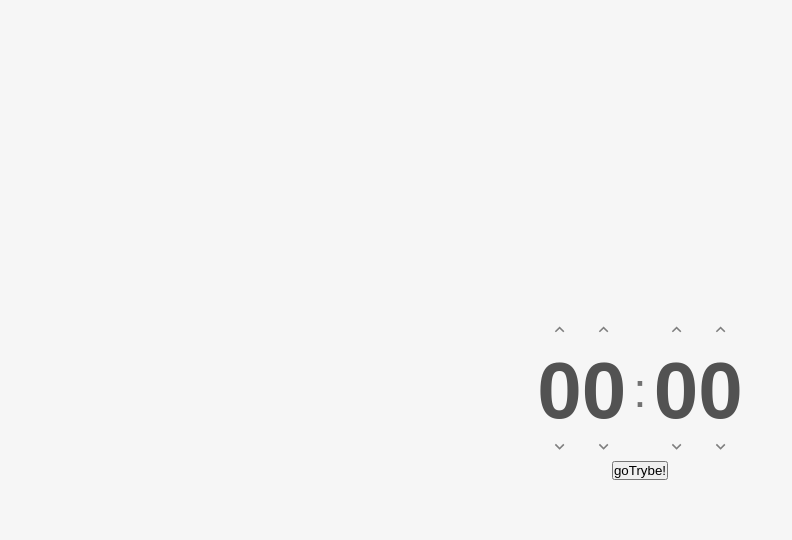
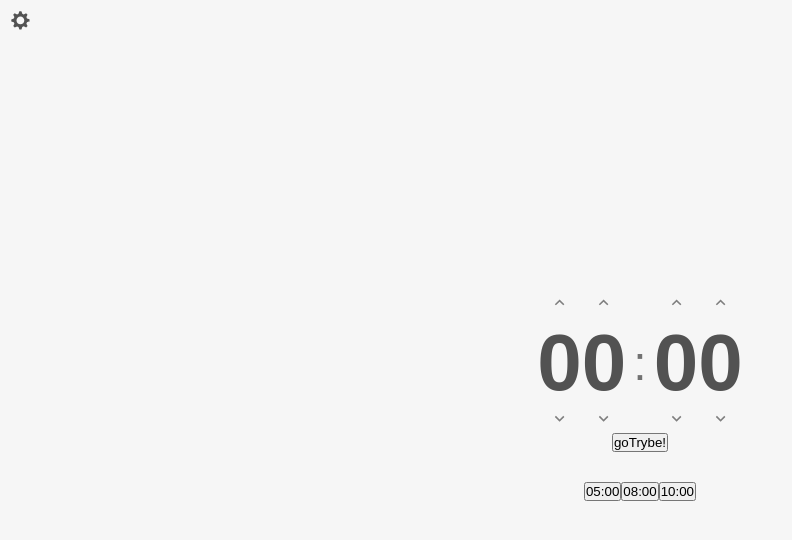
Before and after one commit to RenzoSev/typescript-countdown, a React (Create React App) app: page / in a window 1280 px wide. Shown: the top 540 px of the page, without its empty margins (0-792 px from the left). Built offline with nearby package versions, Linux system fonts and the light colour scheme.

Commit message:
feat: presets home page

```diff
--- a/src/App.tsx
+++ b/src/App.tsx
@@ -2,9 +2,9 @@
 
 import React, { useEffect, useState, useRef } from 'react';
 import Countdown from 'react-countdown';
-import SetCountdown from './components/SetCountdown';
+import { GoGear } from 'react-icons/go';
 
-import Section from './styles';
+import { Section, DivConfig } from './styles';
 
 import {
   convertCountdownToNumbers,
@@ -15,6 +15,9 @@ import {
 import fixTimeToDisplay from './utils/changeTimeToDisplay';
 import { CountdownTypes, setTimeInfoTypes, timeTypes } from './types';
 import { getStorage, setStorage } from './helper/localStorage';
+
+import Presets from './components/Presets';
+import SetCountdown from './components/SetCountdown';
 
 import GlobalStyle from './styles/global';
 
@@ -30,13 +33,13 @@ const App: React.FC = () => {
   const [playCountdown, setPlayCount] = useState(false);
   const getPlayCount = () => setPlayCount(!playCountdown);
 
-  const [countdown, setCountdown] = useState('00:00');
-  const saveCountDown = (timer: string) => setCountdown(timer);
-
   const [decMinutes, setDecMinutes] = useState(0);
   const [unitMinutes, setUnitMinutes] = useState(0);
   const [decSeconds, setDecSeconds] = useState(0);
   const [unitSeconds, setUnitSeconds] = useState(0);
+
+  const initalPresets = ['05:00', '08:00', '10:00'];
+  const [presets, setPresets] = useState(initalPresets);
 
   const states = {
     decMinutes,
@@ -191,7 +194,6 @@ const App: React.FC = () => {
   useEffect(() => {
     const countdownStorage = getStorage('countdown');
     if (countdownStorage) setLocalStorageToState(countdownStorage);
-    console.log(playCountdown);
   }, [playCountdown]);
 
   useEffect(() => {
@@ -200,8 +202,12 @@ const App: React.FC = () => {
   });
 
   return (
-    <div>
+    <>
       <GlobalStyle />
+      <DivConfig>
+        <GoGear />
+      </DivConfig>
+
       <Section>
         {checkWhatWillBeRender()}
         <button
@@ -210,8 +216,12 @@ const App: React.FC = () => {
         >
           {playCountdown ? 'Stop' : 'goTrybe!'}
         </button>
+        <Presets
+          presets={presets}
+          setLocalStorage={setLocalStorageToState}
+        />
       </Section>
-    </div>
+    </>
   );
 };
 
--- /dev/null
+++ b/src/components/Presets/index.tsx
@@ -0,0 +1,25 @@
+import React from 'react';
+
+import propsPresetsTypes from './types';
+
+export default function Presets(propsPresets: propsPresetsTypes) {
+  const { presets, setLocalStorage } = propsPresets;
+
+  const renderPresetsButtons = () => (
+    presets.map((preset) => (
+      <button
+        key={preset}
+        type="button"
+        onClick={() => setLocalStorage(preset)}
+      >
+        {preset}
+      </button>
+    ))
+  );
+
+  return (
+    <div>
+      {renderPresetsButtons()}
+    </div>
+  );
+}
--- /dev/null
+++ b/src/components/Presets/types.ts
@@ -0,0 +1,8 @@
+/* eslint-disable no-unused-vars */
+
+type propsPresetsTypes = {
+    presets: string[];
+    setLocalStorage: (countdownStorage: string) => void;
+};
+
+export default propsPresetsTypes;
--- a/src/styles.ts
+++ b/src/styles.ts
@@ -1,6 +1,6 @@
 import styled from 'styled-components';
 
-const Section = styled.section`
+export const Section = styled.section`
     display: flex;
     flex-flow: column nowrap;
     justify-content: center;
@@ -18,4 +18,12 @@ const Section = styled.section`
     }
 `;
 
-export default Section;
+export const DivConfig = styled.div`
+    position: absolute;
+    left: 0;
+
+    font-size: 1.3rem;
+    color: #525252;
+
+    padding: 0.6rem;
+`;
```
